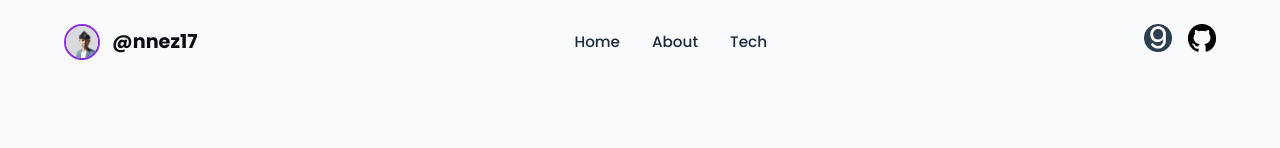
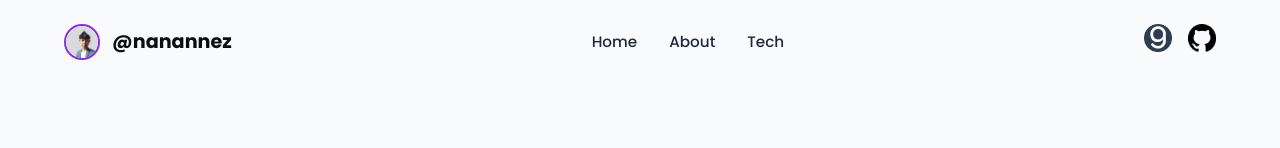
Before and after one commit to nnez17/Dicoding-WebDasar, a plain HTML site: page index.html in a window 1280 px wide. Shown: the top 148 px of the page. Drawn offline with Linux system fonts and the light colour scheme.

Commit message:
chore: Update username in navigation.

```diff
--- a/index.html
+++ b/index.html
@@ -23,7 +23,7 @@
         <div class="nav-menu">
           <div class="title">
             <img src="assets/my.png" alt="Noval Akbar" />
-            <a href="#home">@nnez17</a>
+            <a href="#home">@nanannez</a>
           </div>
 
           <button class="hamburger" id="hamburger">
```
